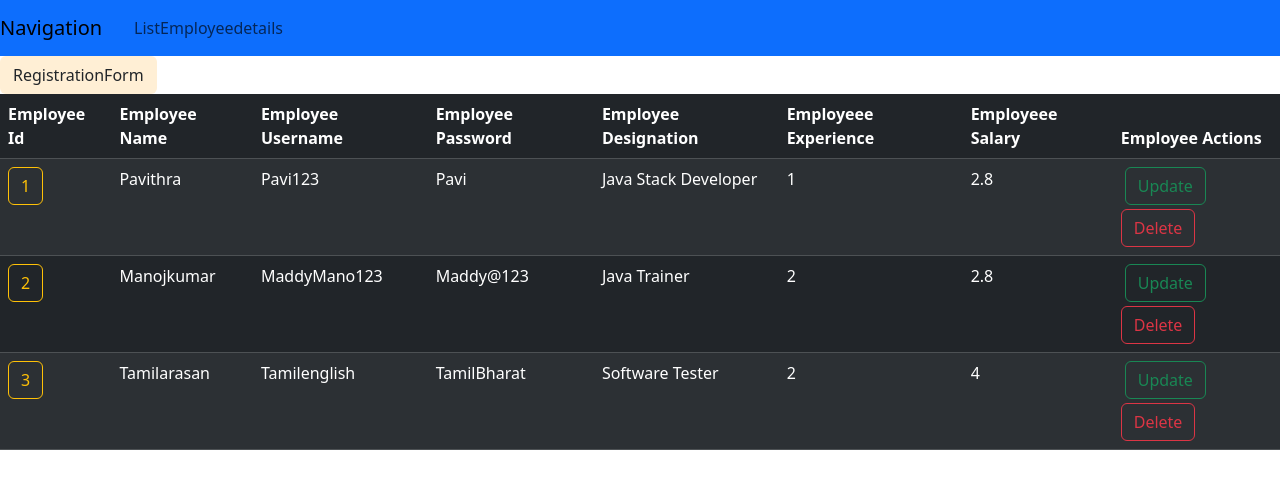
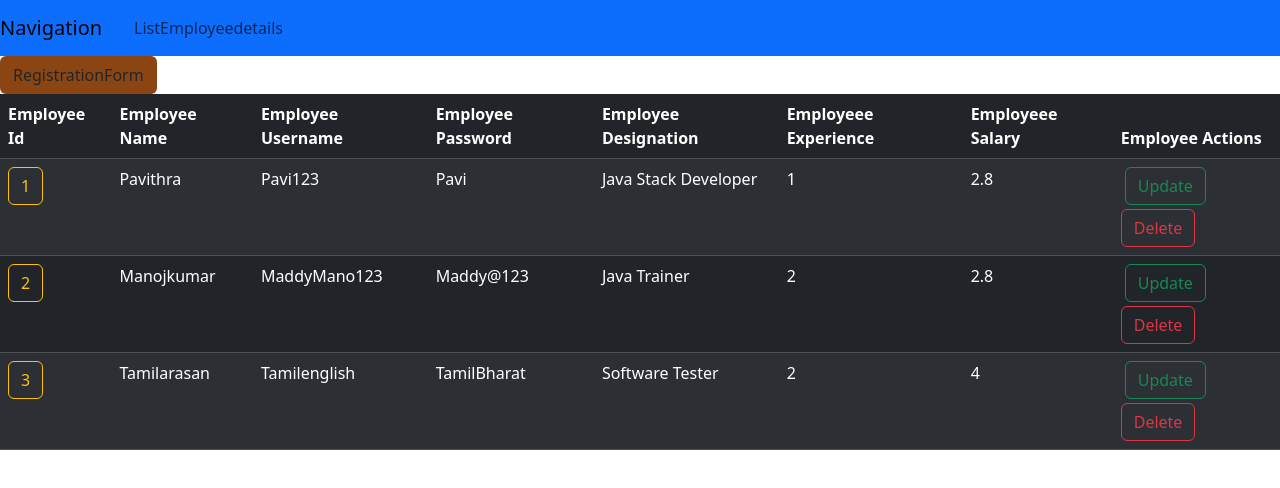
Before and after one commit to Manojkumar886/ZealousEmployeedetailsTPS, a React (Create React App) app: page /listall in a window 1280 px wide. Shown: the top 488 px of the page. Built offline with nearby package versions, Linux system fonts and the light colour scheme.

Commit message:
color changes

```diff
--- a/src/Listpage.js
+++ b/src/Listpage.js
@@ -68,7 +68,7 @@ export const Viewpage=()=>
                         </>
                         :
                         <>
-                        <button className='btn ' style={{backgroundColor:'papayawhip'}}
+                        <button className='btn ' style={{backgroundColor:'saddlebrown'}}
                         onClick={()=>
                         {
                             setCreateview(true)
--- a/src/Navigation.js
+++ b/src/Navigation.js
@@ -8,7 +8,7 @@ export let Home=()=>
 {
     return(
         <>
-            <Navbar bg='success' expand='lg'>
+            <Navbar bg='warning' expand='lg'>
                 <NavbarBrand href="#Home">Navigation</NavbarBrand>
                 <NavbarToggle aria-controls="mynavbar"></NavbarToggle>
                 <NavbarCollapse id="mynavbar">
```
